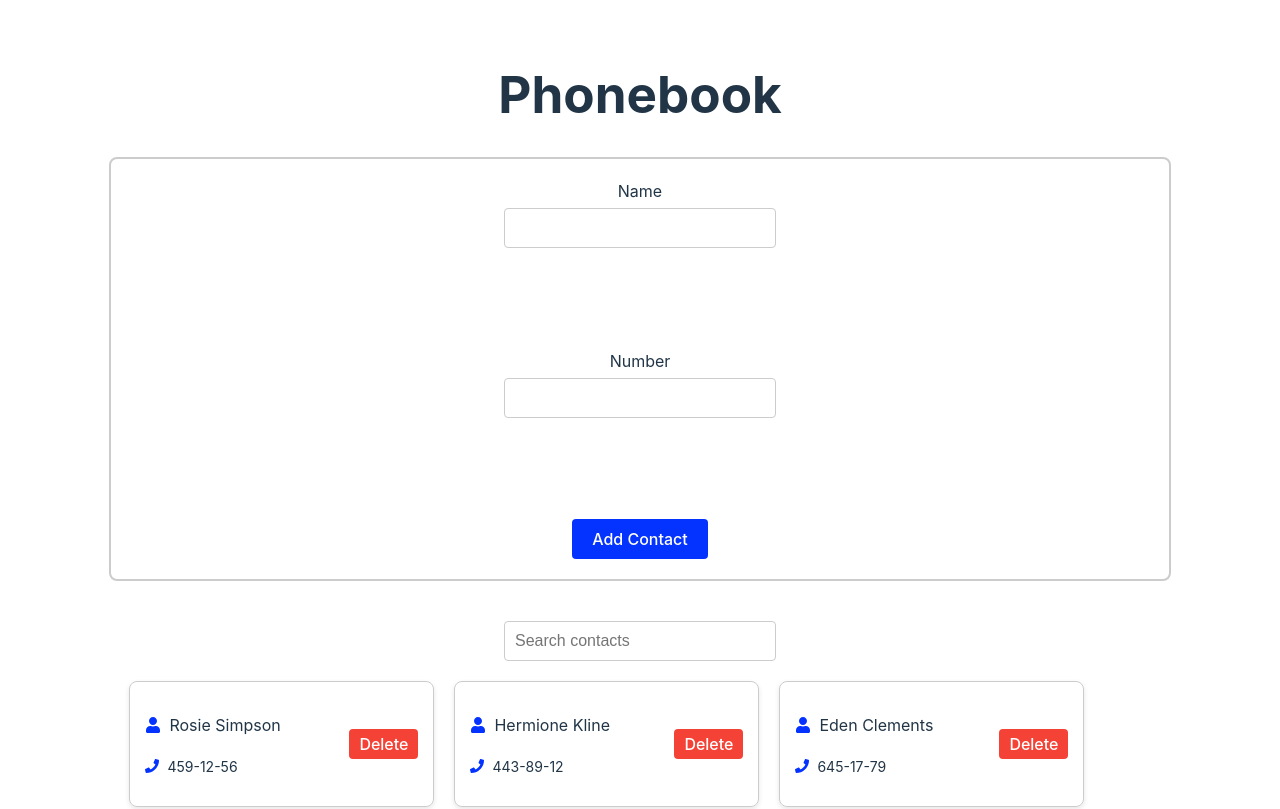
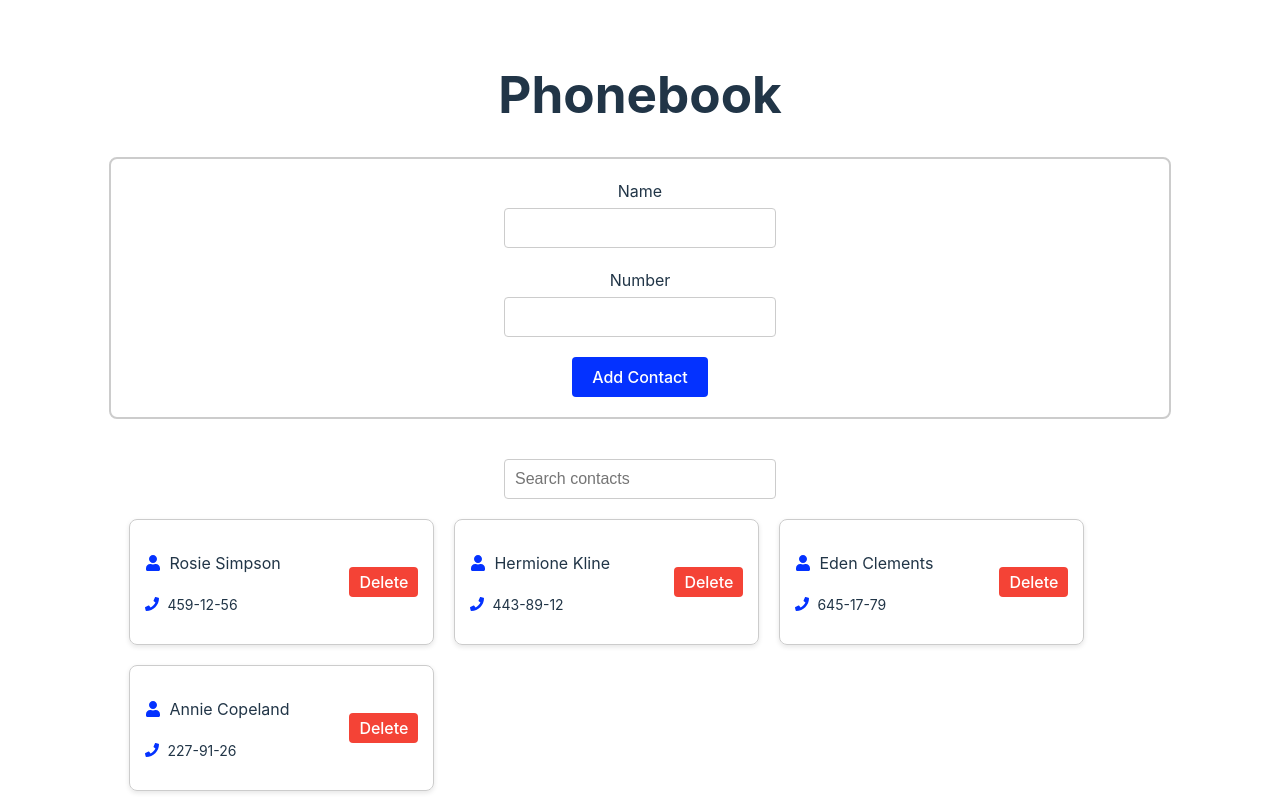
Before and after one commit to UrszulaBaranowska/goit-react-hw-03, a React (Vite) app: page / in a window 1280 px wide. Shown: the top 809 px of the page. Built offline with nearby package versions, Linux system fonts and the light colour scheme.

Commit message:
Update ContactForm.module.css

```diff
--- a/src/components/ContactForm.module.css
+++ b/src/components/ContactForm.module.css
@@ -14,10 +14,6 @@
   display: flex;
   flex-direction: column;
   align-items: center;
-  width: 300px;
-  height: auto;
-  min-height: 150px;
-  box-sizing: border-box;
 }
 
 .input {
```
